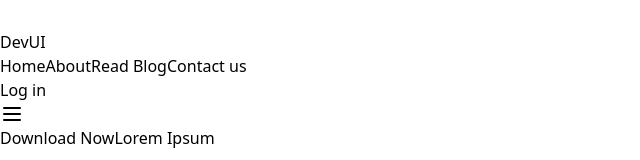
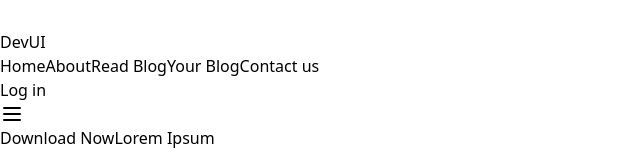
Before and after one commit to FahadNoor123/vercel-project, a React (Vite) app in the folder blog front end/: page / in a window 1280 px wide. Shown: the top 160 px of the page, without its empty margins (0-640 px from the left). Built offline with nearby package versions, Linux system fonts and the light colour scheme.

Commit message:
your blog

```diff
--- a/blog front end/src/components/header/Header.jsx
+++ b/blog front end/src/components/header/Header.jsx
@@ -90,7 +90,7 @@ export default function Header() {
         Read Blog
         </NavLink>
 
-        {tokenPresent?(
+
          <NavLink
           to="/yourblog"
           className={({isActive}) =>
@@ -99,7 +99,7 @@ export default function Header() {
               }
               >
        Your Blog
-        </NavLink>):null}
+        </NavLink>
 
           {/* <NavLink
                                 to="/github"
```
